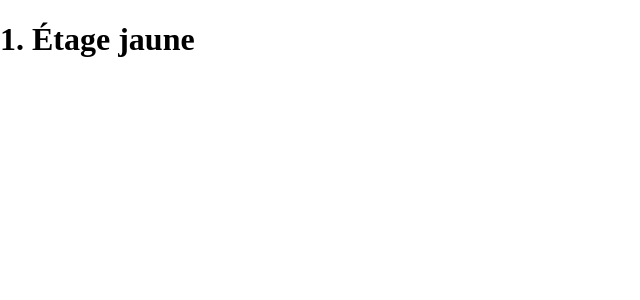
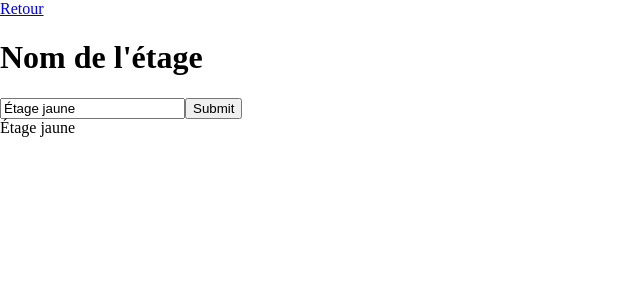
Before and after one commit to Space-Engineers-COMEM/camera-quest-backoffice, a React (Create React App) app: page /etage/1 in a window 1280 px wide. Shown: the top 300 px of the page, without its empty margins (0-640 px from the left). Built offline with nearby package versions, Linux system fonts and the light colour scheme.

Commit message:
[UPDATE] Added JSON data file, reading and display working

```diff
--- a/src/FloorDetail.tsx
+++ b/src/FloorDetail.tsx
@@ -1,50 +1,56 @@
-import React, { useEffect } from 'react';
-import { useLocation, useNavigate, useParams } from 'react-router-dom';
+import React, { useState } from 'react';
+import { Link, useNavigate, useParams } from 'react-router-dom';
+// import * as fs from 'fs';
 import floors from './storage/floors.json';
 
 export default function FloorDetail() {
+  const idEtage = Number(useParams().id);
+
+  // console.log(idEtage);
+  // console.log(floors.length);
+  // console.log(idEtage < 1 || idEtage > floors.length);
   // React.useEffect(() => {
-  //   console.log('params', idEtage);
-  // }, [idEtage]);
-  // const { idEtage } = this.props.match.params;
+  //   if (idEtage < 1 || idEtage > floors.length) {
+  //     console.log('redirecting..');
+  //     const navigate = useNavigate();
+  //     navigate('../../');
+  //   }
+  // });
 
-  const idEtage = Number(useParams().id);
-  // const floors = [
-  //   {
-  //     id: 1,
-  //     name: '1. Étage jaune',
-  //   },
-  //   {
-  //     id: 2,
-  //     name: '2. Étage bleu',
-  //   },
-  //   {
-  //     id: 3,
-  //     name: '3. Étage rouge',
-  //   },
-  //   {
-  //     id: 4,
-  //     name: '4. Étage gris',
-  //   },
-  //   {
-  //     id: 5,
-  //     name: '5. Exposition temporaire',
-  //   },
-  //   {
-  //     id: 6,
-  //     name: '6. Histoire projection',
-  //   },
-  // ];
-  console.log(idEtage);
-  console.log(floors.length);
-  console.log(idEtage < 1 || idEtage > floors.length);
-  React.useEffect(() => {
-    if (idEtage < 1 || idEtage > floors.length) {
-      console.log('redirecting..');
-      const navigate = useNavigate();
-      navigate('../../');
-    }
-  });
+  let fullFloorName;
+  const [floorNameText, setValue] = useState(floors[idEtage - 1].name);
 
-  return <h1>{`${idEtage}. ${floors[idEtage - 1].name}`}</h1>;
+  const handleSubmit = (e: any) => {
+    e.preventDefault();
+    // fullFloorName = `${idEtage}. ${floorNameText}`;
+    floors[idEtage - 1].name = floorNameText;
+    console.log(floors);
+    // fs.writeFile('./myFile.json', JSON.stringify(floors), (err) => {
+    //   if (err) console.log('Error writing file:', err);
+    // });
+  };
+  return (
+    <>
+      {/* <h1>{fullFloorName}</h1> */}
+      <Link className="return__link" to="/etages">
+        Retour
+      </Link>
+
+      <form onSubmit={handleSubmit}>
+        <label htmlFor="floorNameText">
+          <h1>Nom de l&apos;étage</h1>
+          <input
+            type="text"
+            value={floorNameText}
+            onChange={(e) => setValue(e.target.value)}
+            name="floorNameText"
+            id="floorNameText"
+            required
+          />
+        </label>
+        <input type="submit" value="Submit" />
+      </form>
+      {floorNameText}
+    </>
+  );
 }
--- a/src/storage/floors.json
+++ b/src/storage/floors.json
@@ -8,6 +8,10 @@
     "name": "Étage bleu"
   },
   {
+    "id": 3,
+    "name": "Étage rouge"
+  },
+  {
     "id": 4,
     "name": "Étage gris"
   },
@@ -16,10 +20,6 @@
     "name": "Exposition temporaire"
   },
   {
-    "id": 3,
-    "name": "Étage rouge"
-  },
-  {
     "id": 6,
     "name": "Histoire projection"
   }
```
